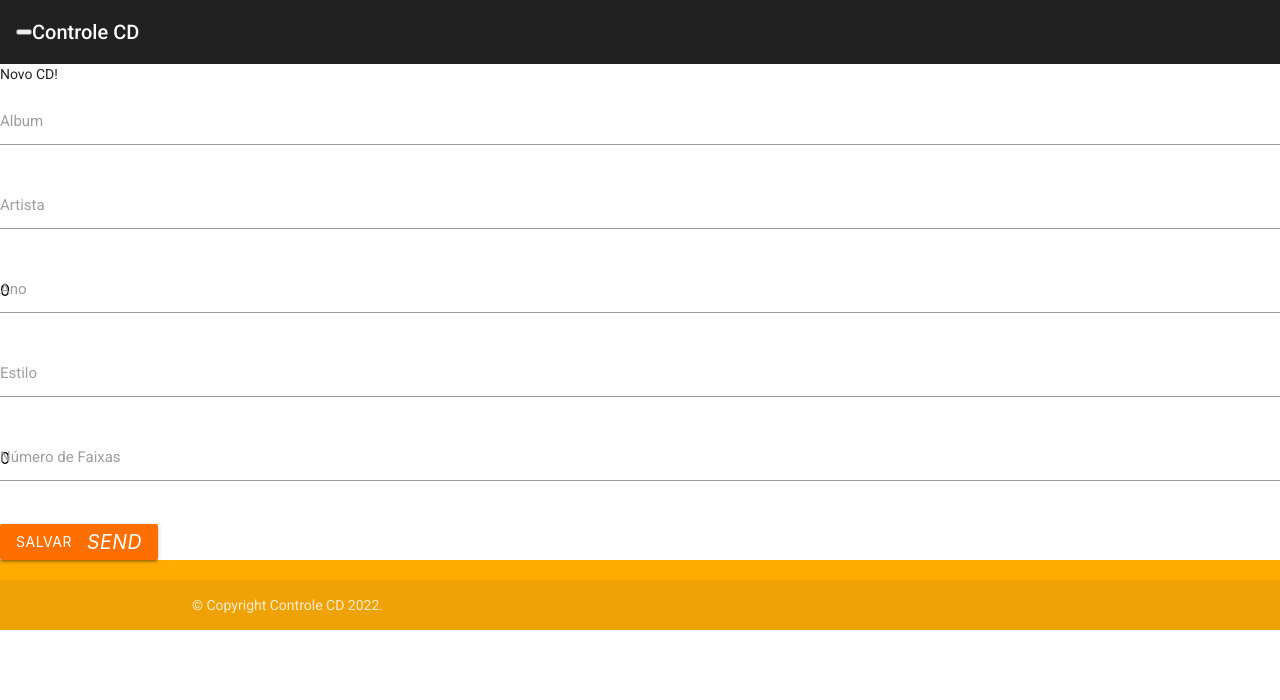
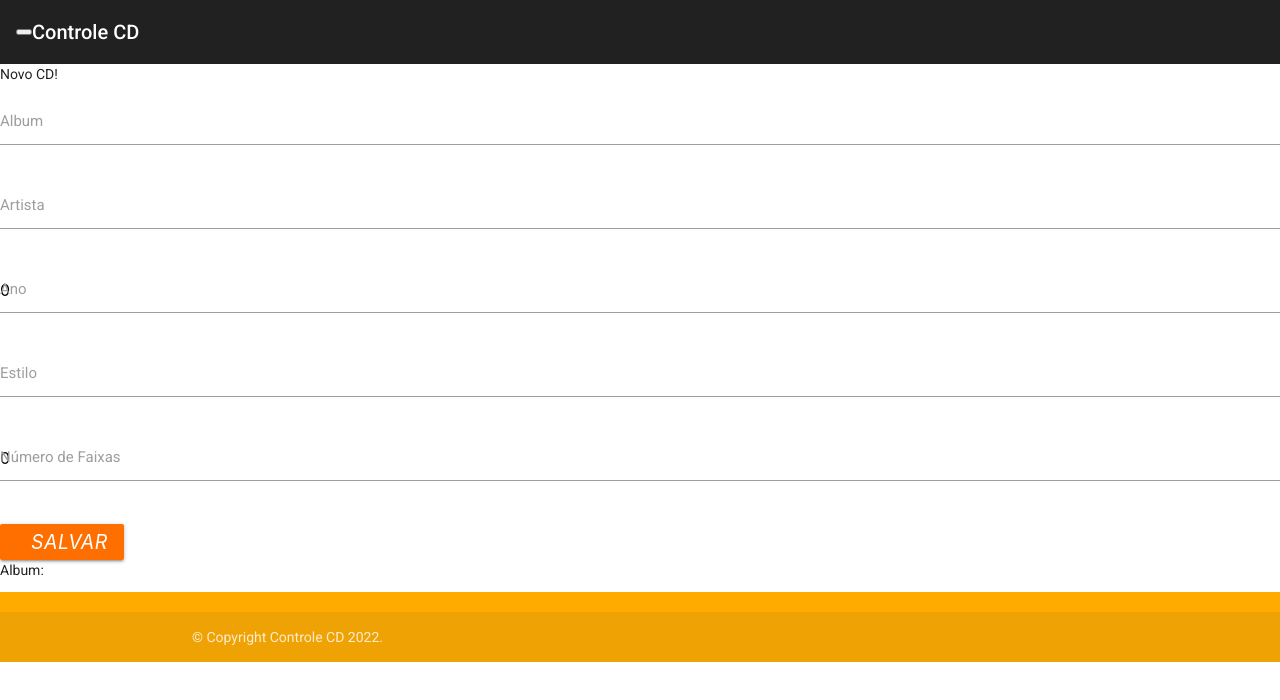
Before and after one commit to felipefranciscorosa/controle-cd, an Angular app in the folder controle-cd/: page / in a window 1280 px wide. Shown: the top 700 px of the page. Built offline with nearby package versions, Linux system fonts and the light colour scheme.

Commit message:
feat: Album One-way Binding

```diff
--- a/controle-cd/projects/controle-cd-main/src/app/app.component.html
+++ b/controle-cd/projects/controle-cd-main/src/app/app.component.html
@@ -44,10 +44,11 @@
     </div>
   </div>
   <button class="btn waves-effect waves-light amber darken-4"
-          type="submit"
+          type="button"
+          (click)="onSaveClick()"
           >
-          Salvar
-          <i class="material icons right">send</i>
+          <i class="material icons right">Salvar</i>
         </button>
 </form>
+<p>Album: {{this.cd.album}}</p>
 <app-footer></app-footer>
--- a/controle-cd/projects/controle-cd-main/src/app/app.component.ts
+++ b/controle-cd/projects/controle-cd-main/src/app/app.component.ts
@@ -18,6 +18,9 @@ export class AppComponent implements OnInit,AfterViewInit{
     this.cd = new Cd("","",0,"",0);
   }
   onSubmit(){
+
+  }
+  onSaveClick(){
     if(this.cd.artista!=""&&this.cd.album!=""){
       this.cds.push(this.cd);
       this.cd = new Cd("","",0,"",0);
```
